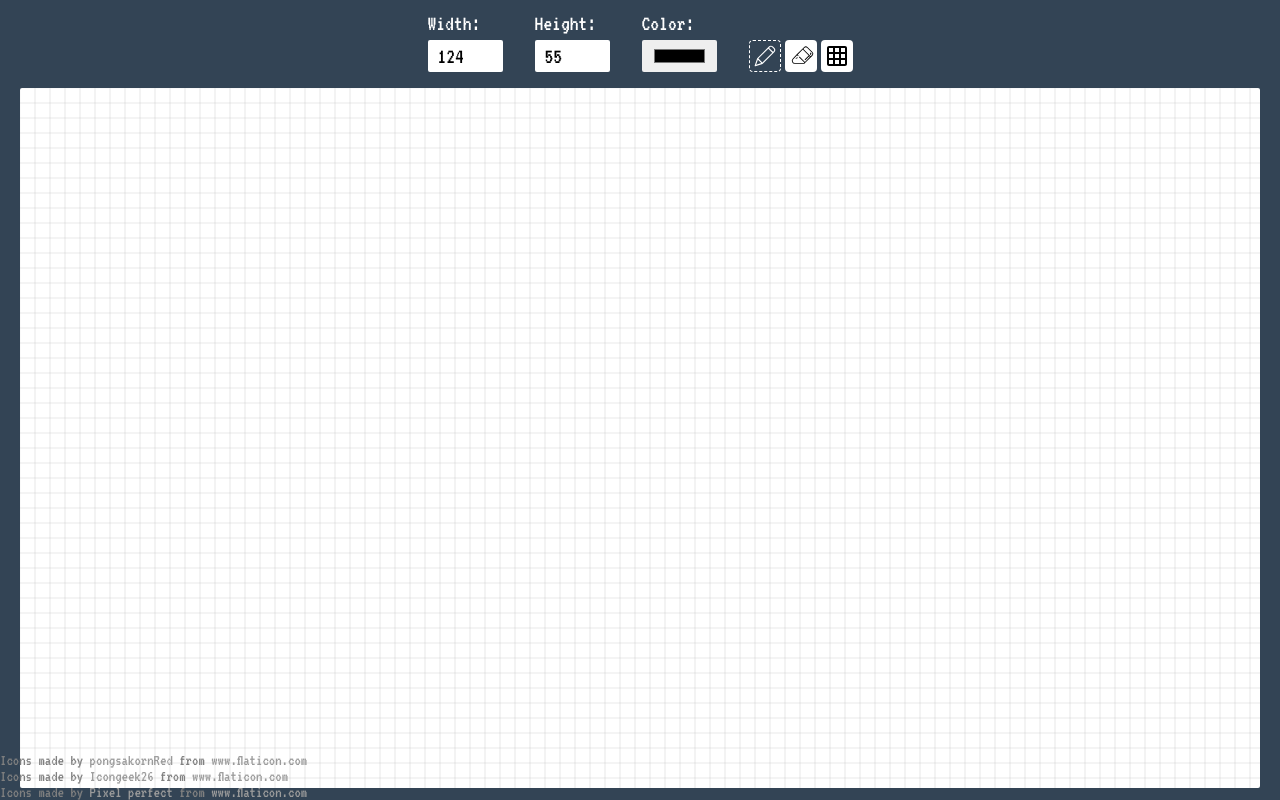
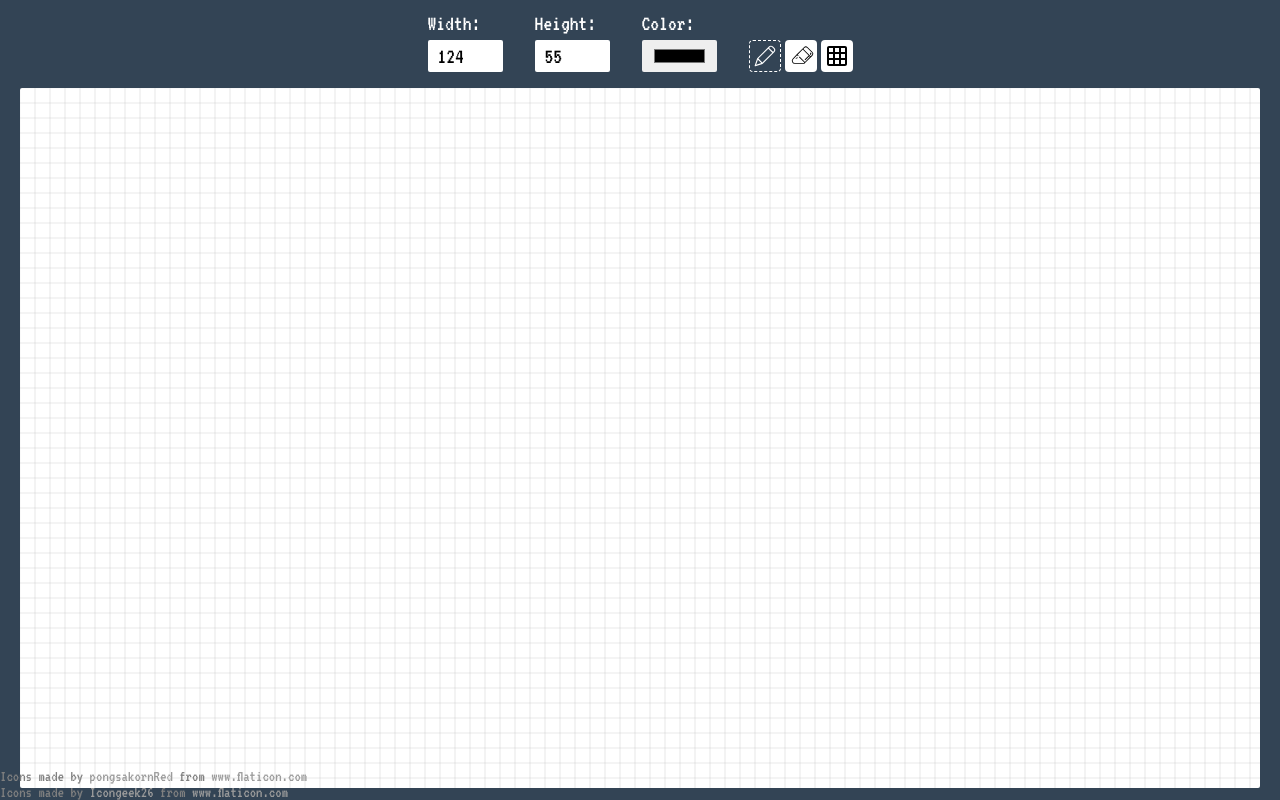
Before and after one commit to oguz3/Pixel-art-tool, a React (Create React App) app: page / in a window 1280 px wide. Built offline with nearby package versions, Linux system fonts and the light colour scheme.

Commit message:
Update index.js

```diff
--- a/src/App.js
+++ b/src/App.js
@@ -34,7 +34,6 @@ function App(props) {
         <div className={styles.iconsBox}>
           <div>Icons made by <a href="https://www.flaticon.com/authors/pongsakornred" title="pongsakornRed">pongsakornRed</a> from <a href="https://www.flaticon.com/" title="Flaticon">www.flaticon.com</a></div>
           <div>Icons made by <a href="https://www.flaticon.com/authors/icongeek26" title="Icongeek26">Icongeek26</a> from <a href="https://www.flaticon.com/" title="Flaticon">www.flaticon.com</a></div>
-          <div>Icons made by <a href="https://www.flaticon.com/authors/pixel-perfect" title="Pixel perfect">Pixel perfect</a> from <a href="https://www.flaticon.com/" title="Flaticon">www.flaticon.com</a></div>
         </div>
     </div>
   );
```
